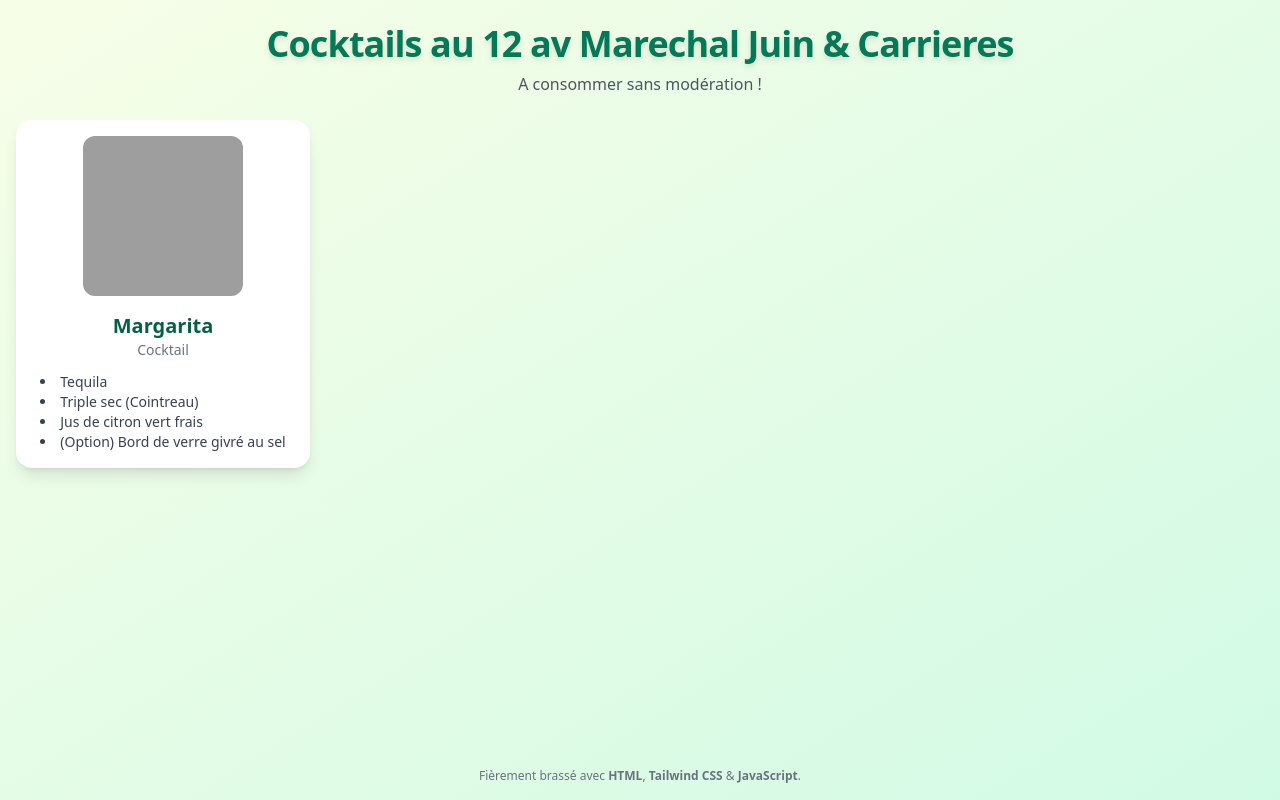
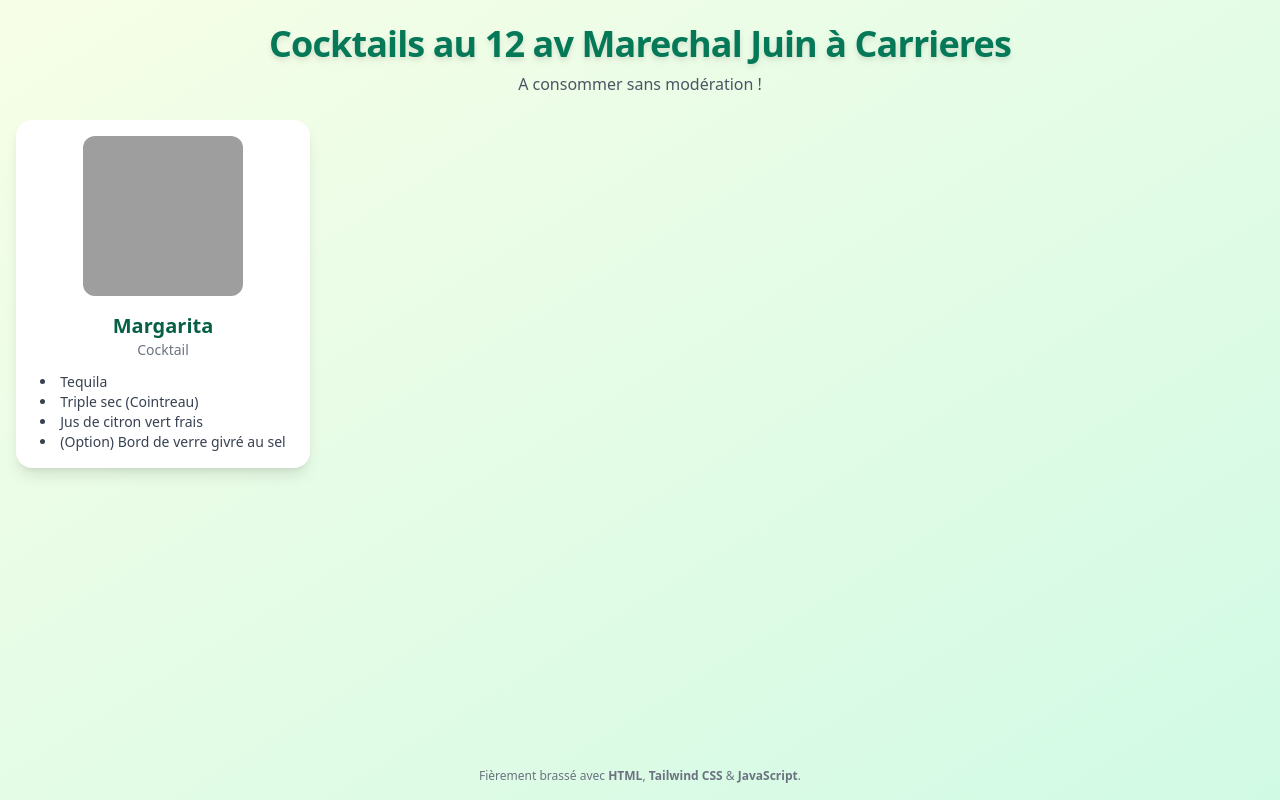
Before and after one commit to navalonarasoanarivo-ux/coktails12avmrjuin, a plain HTML site: page index.html in a window 1280 px wide. Drawn offline with nearby package versions, Linux system fonts and the light colour scheme; grey boxes are pictures that could not be loaded.

Commit message:
Update index.html

```diff
--- a/index.html
+++ b/index.html
@@ -10,7 +10,7 @@
 <body class="bg-gradient-to-br from-lime-50 to-emerald-100 min-h-screen flex flex-col">
   <header class="p-6 text-center">
     <h1 class="text-4xl font-extrabold tracking-tight text-emerald-700 drop-shadow-md">
-      Cocktails au 12 av Marechal Juin &amp; Carrieres
+      Cocktails au 12 av Marechal Juin à Carrieres
     </h1>
     <p class="mt-2 text-gray-600">A consommer sans modération&nbsp;!</p>
   </header>
```
